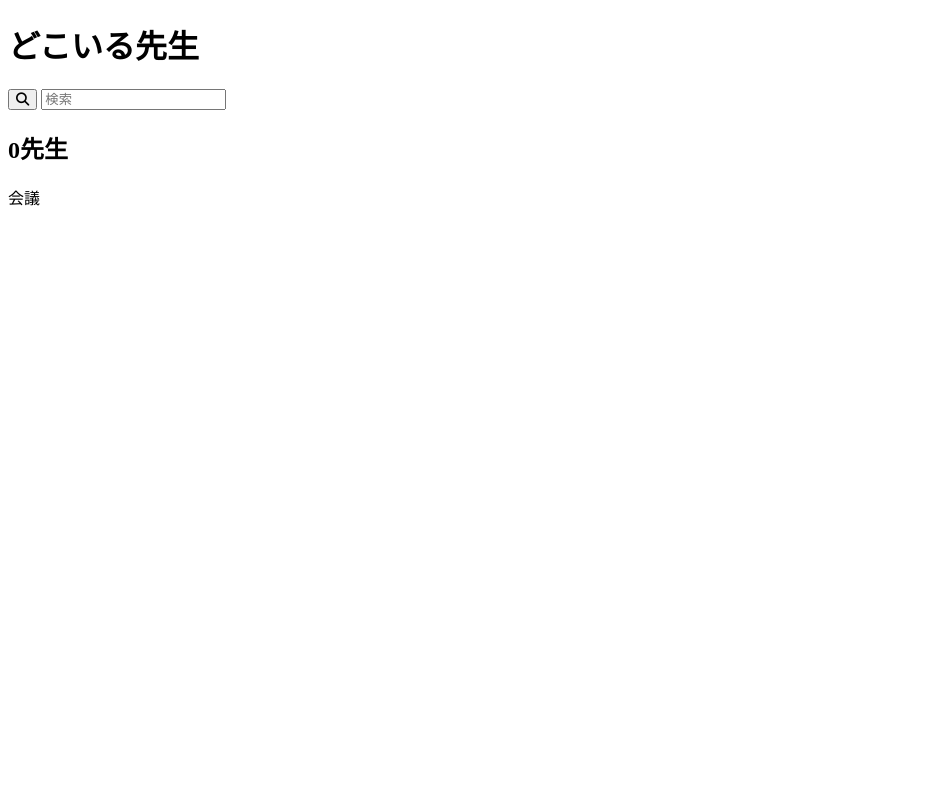
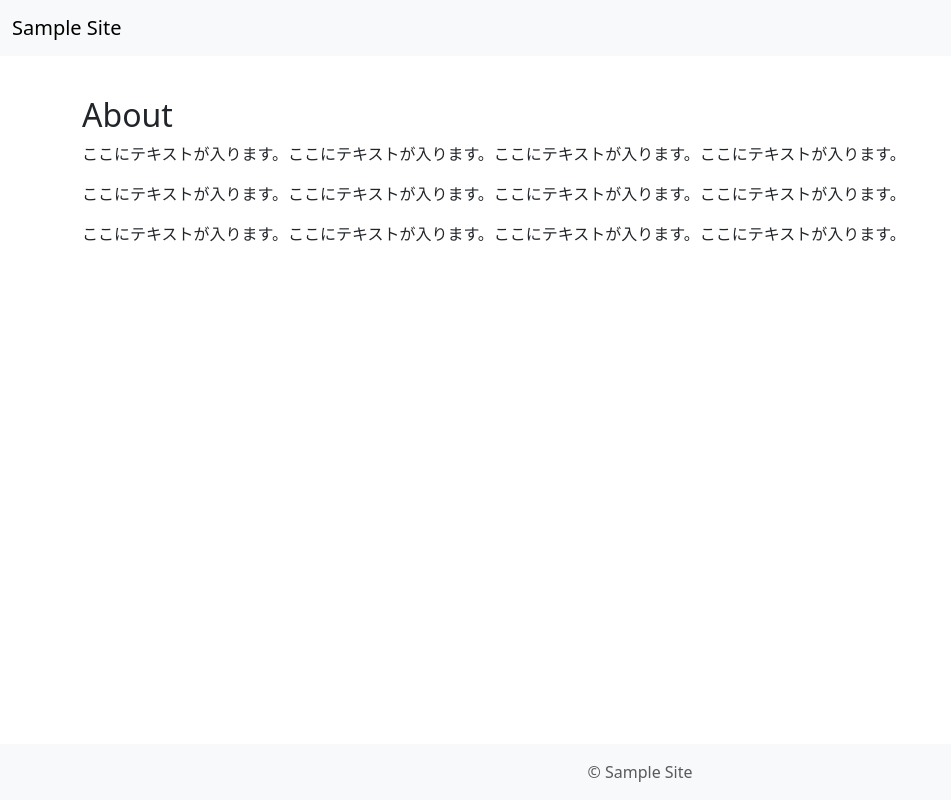
Before and after one commit to grssbl/grssbl.github.io, a plain HTML site: page dokosen.html in a window 1280 px wide. Shown: the whole page, without its empty margins (0-951 px from the left). Drawn offline with nearby package versions, Linux system fonts and the light colour scheme.

Commit message:
Update dokosen.html

```diff
--- a/dokosen.html
+++ b/dokosen.html
@@ -1,25 +1,35 @@
 <!DOCTYPE html>
-<html>
-
+<html lang="ja">
 <head>
-  <meta charset="utf-8">
-  <meta name="viewport" content="width=device-width">
-  <title>replit</title>
-  <link href="style.css" rel="stylesheet" type="text/css" />
-  <link rel="stylesheet" href="https://cdnjs.cloudflare.com/ajax/libs/font-awesome/6.5.1/css/all.min.css">
+    <meta charset="utf-8">
+    <meta name="viewport" content="width=device-width, initial-scale=1">
+    <title>Sample Site</title>
+    <link href="https://cdn.jsdelivr.net/npm/bootstrap@5.3.2/dist/css/bootstrap.min.css" rel="stylesheet" integrity="sha384-T3c6CoIi6uLrA9TneNEoa7RxnatzjcDSCmG1MXxSR1GAsXEV/Dwwykc2MPK8M2HN" crossorigin="anonymous">
+    <style>
+    </style>
 </head>
-
 <body>
-  <h1>どこいる先生</h1>
-  <form class="form" action="https://kagesai.net/search-form-design/#index_id12">
-  <button class="sbtn" type="submit"><i class="fa-solid fa-magnifying-glass"></i></button>
-    <input class="sbox" name="s" type="text" placeholder="検索">
-  </form>
-  <div class="a"<!--緑枠-->
-    <h2 class="name">0先生</h2>
-    <p class="situ">会議</p>
+<header>
+    <nav class="navbar bg-body-tertiary fixed-top">
+        <div class="container-fluid">
+            <a class="navbar-brand" href="index.html">Sample Site</a>
+        </div>
+    </nav>
+</header>
+<main>
+    <div class="container mt-5 py-5">
+        <div class="row">
+            <h2>About</h2>
+            <p>ここにテキストが入ります。ここにテキストが入ります。ここにテキストが入ります。ここにテキストが入ります。</p>
+            <p>ここにテキストが入ります。ここにテキストが入ります。ここにテキストが入ります。ここにテキストが入ります。</p>
+            <p>ここにテキストが入ります。ここにテキストが入ります。ここにテキストが入ります。ここにテキストが入ります。</p>
+        </div>
+    </div>
+</main>
+<footer class="py-3 fixed-bottom bg-body-tertiary">
+  <div class="text-center">
+    <span class="text-body-secondary">© Sample Site</span>
   </div>
-  <script src="script.js"></script>
+</footer>
 </body>
-
 </html>
```
